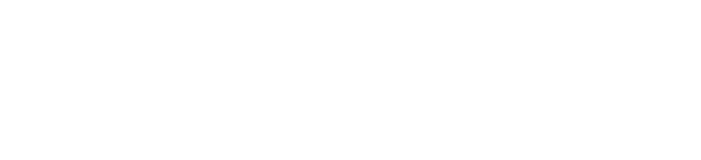
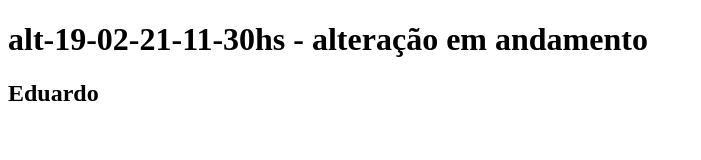
Before and after one commit to luizeduardopimpaosilva/Curso-GitHub, a plain HTML site: page public_html/index.html in a window 1280 px wide. Shown: the whole page, without its empty margins (0-701 px from the left). Drawn offline with Linux system fonts and the light colour scheme.

Commit message:
alt-19-02-21-11-30hs - Em andamento. - Luiz Eduardo

```diff
--- a/public_html/index.html
+++ b/public_html/index.html
@@ -5,6 +5,8 @@
     <meta http-equiv="X-UA-Compatible" content="IE=edge">
     <meta name="viewport" content="width=device-width, initial-scale=1.0">
     <title>Curso git e GitHub Alterado em: 19/02/2021 </title>
+    <h1>alt-19-02-21-11-30hs - alteração em andamento</h1>
+    <h2>Eduardo</h2>
 </head>
 <body>
 
```
